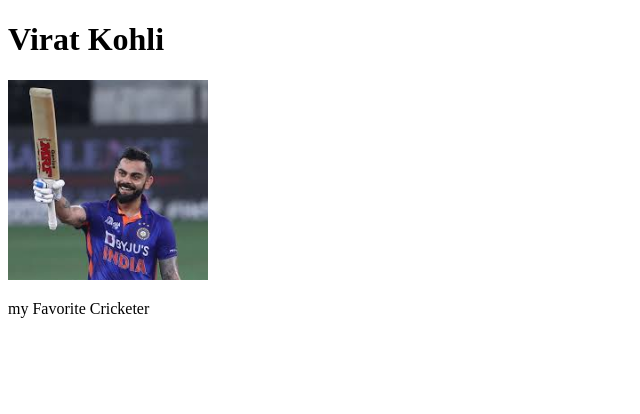
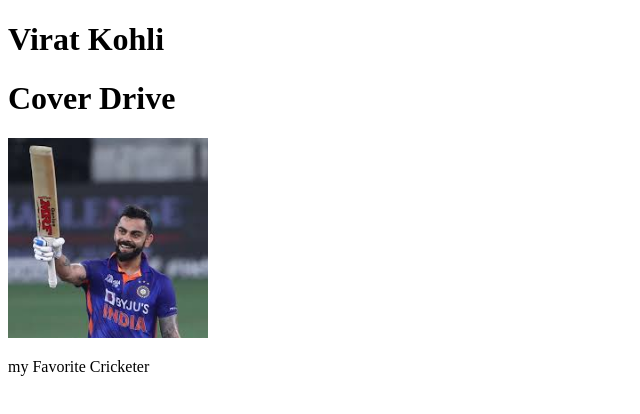
Before and after one commit to Karunakaransekaran/First-Project, a plain HTML site: page index.html in a window 1280 px wide. Shown: the whole page, without its empty margins (0-640 px from the left). Drawn offline with Linux system fonts and the light colour scheme.

Commit message:
added new name

```diff
--- a/index.html
+++ b/index.html
@@ -7,6 +7,7 @@
 </head>
 <body>
     <h1>Virat Kohli</h1>
+    <h1>Cover Drive</h1>
     <img width="200px" src="Vk photo.jfif" alt="">
     <p>my Favorite Cricketer</p>
 
```
